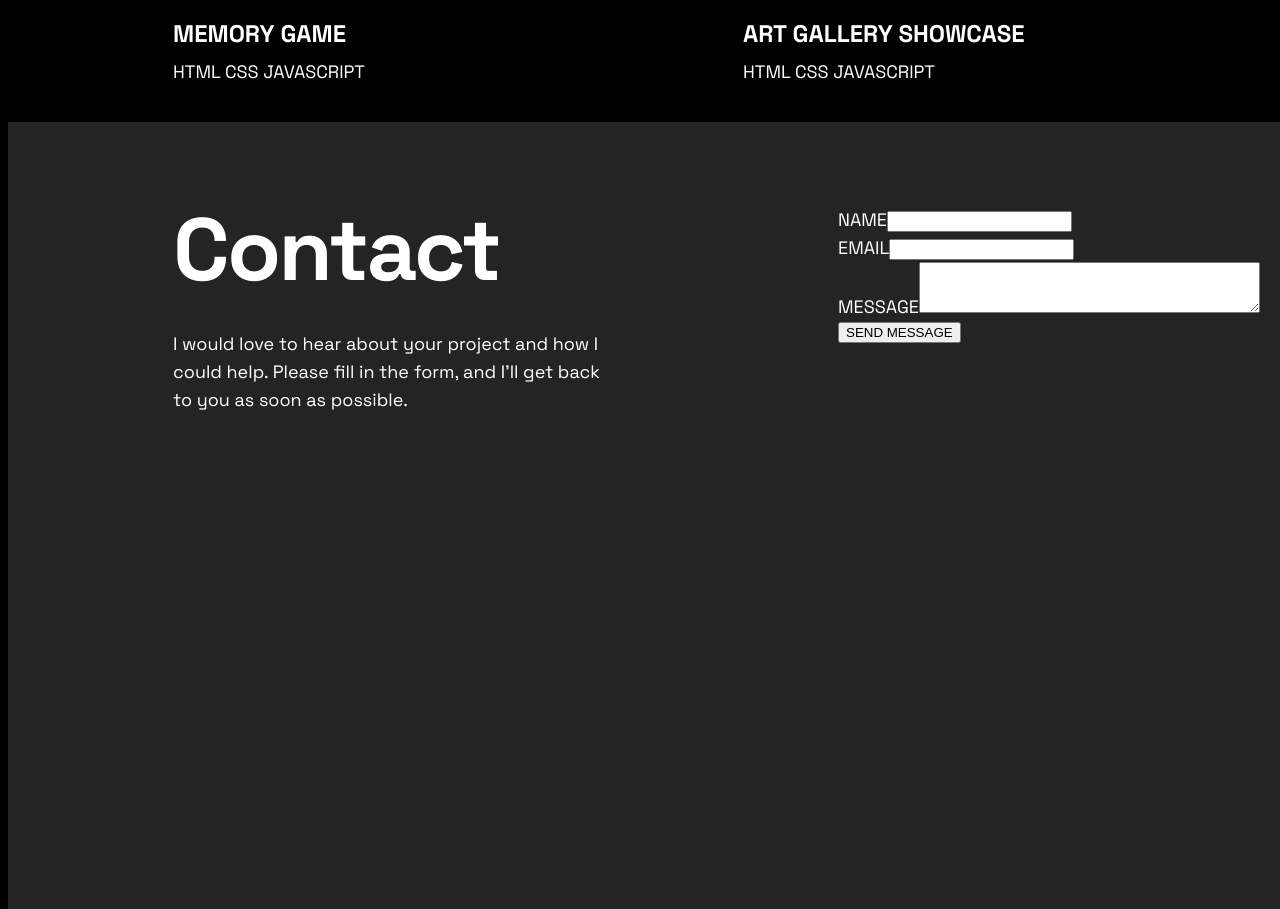
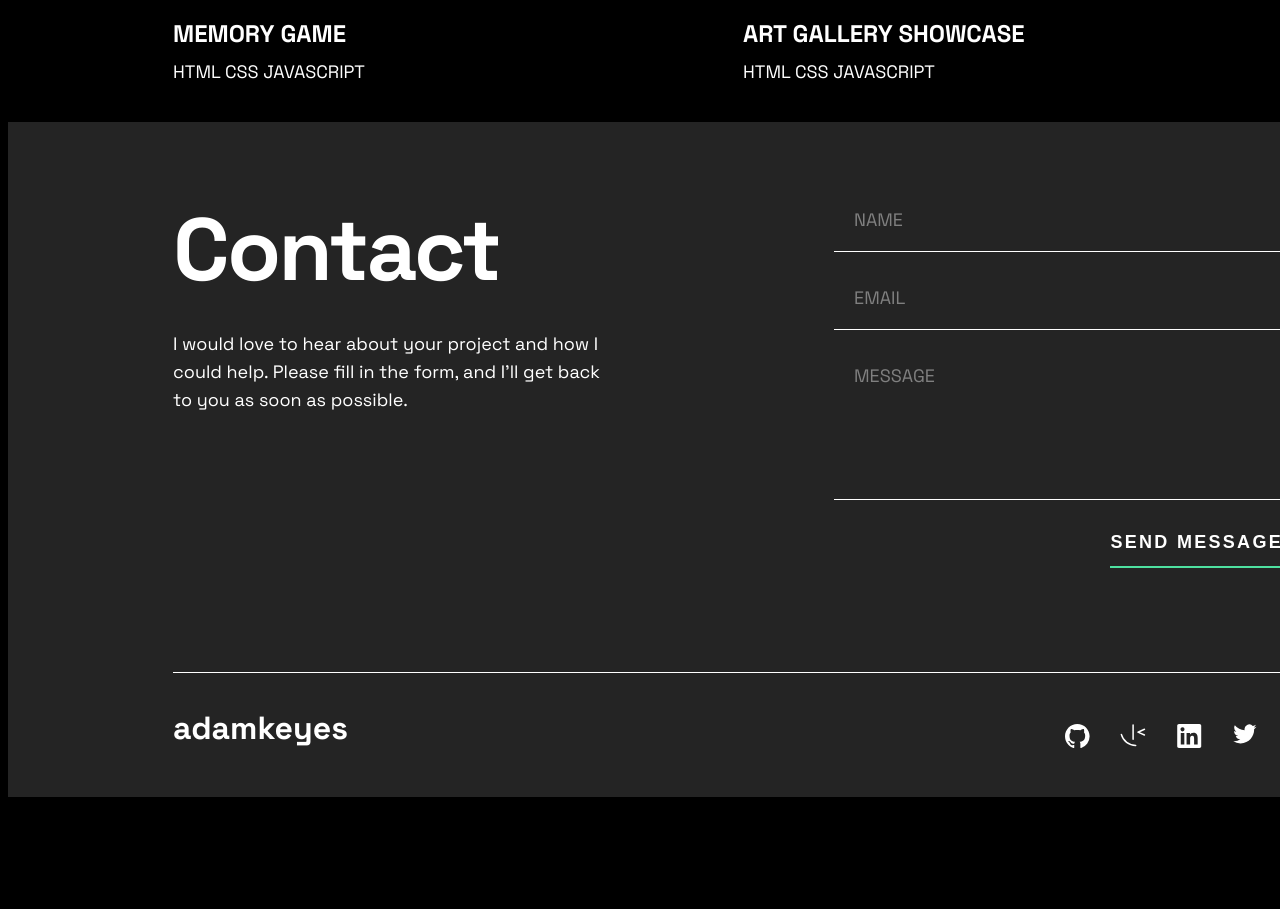
Before and after one commit to Stalius4/single-page-developer-portfolio, a React (Create React App) app: page / in a window 1280 px wide. Shown: the part 2988-3897 px from the top of the page. After the commit the page ends 3785 px from the top, so only its background shows below. Built offline with nearby package versions, Linux system fonts and the light colour scheme.

Commit message:
added styling on footer component

```diff
--- a/src/components/footer.js
+++ b/src/components/footer.js
@@ -1,5 +1,11 @@
 import "../styles/footer.css"
-
+import gitLogo  from "../assets/images/icon-github.svg"
+import frontMentorLogo from "../assets/images/icon-frontend-mentor.svg"
+import linkedInLogo from "../assets/images/icon-linkedin.svg"
+import twitter from "../assets/images/icon-twitter.svg"
+import photo from "../assets/images/image-profile-desktop.webp"
+import circle from "../assets/images/pattern-circle.svg"
+import rings from "../assets/images/pattern-rings.svg"
 
 function Footer(){
 
@@ -7,29 +13,40 @@ function Footer(){
 
     return(
         <div className="footer">
-
+           <div className="footer__inner">
             <div className="footer__description">
                 <h1 className="heading-XL">Contact</h1>
                 <p className="text-L">I would love to hear about your project and how I could help. Please fill in the form, and I’ll get back to you as soon as possible.</p>
             </div>
                 <form className="footer__form">
-                <section className="footer-name">
-                    <label for="name" className="text-L">NAME</label>
-                    <input type="text" name="name" id="name"></input>
+                <section className="form__section">
+                    <label for="name" className="form__title text-L">NAME</label>
+                    <input type="text" name="name" id="name" className="form__input"></input>
                 </section>
-                <section className="footer-email">
-                    <label for="email" className="text-L">EMAIL</label>
-                    <input type="text" name="email" id="email"></input>
+                <section className="form__section">
+                    <label for="email" className="form__title text-L">EMAIL</label>
+                    <input type="text" name="email" id="email" className="form__input"></input>
                 </section>
-                <section className="footer-email">
-                    <label for="message" className="text-L">MESSAGE</label>
-                    <textarea  name="message" id="message" rows={3} cols={40}></textarea>
+                <section className="form__section">
+                    <label for="message" className="form__title text-L">MESSAGE</label>
+                    <textarea  name="message" id="message" rows={7} cols={40} className="form__input"></textarea>
                 </section>
                 <section class="submission">
-                  <input type="submit" value="SEND MESSAGE"></input>
+                <button type="submit" class="button button--footer">SEND MESSAGE</button>
                      </section>
+                </form>
+                </div>
+         <div className="line line--padding-top"></div>
+         <nav className="profile__nav line--padding-top">
+          <div className="name-logo">adamkeyes</div>
+            <ul className="social-icons">
+              <li><img className="logo" src={gitLogo} alt="GitHub"/></li>
+              <li><img className="logo" src={frontMentorLogo} alt="Frontend Mentor"/></li>
+              <li><img className="logo" src={linkedInLogo} alt="linkedIn"/></li>
+              <li><img className="logo" src={twitter} alt="Twitter"/></li>
+            </ul>
+      </nav>
 
-                </form>
 
 
         </div>
--- a/src/styles/footer.css
+++ b/src/styles/footer.css
@@ -5,11 +5,19 @@
     max-width: 1449px;
     height: 675px;
     margin-top: 30px;
-    padding: 84px 0px  28px 165px;
+    padding: 0px 165px  ;
+}
+.footer__inner{
+    padding: 84px 0px ;
     display: flex;
     gap:220px;
 }
 
+.footer__form{
+    display: flex;
+    gap: 32px;
+    flex-direction: column;
+}
 
 .footer__description{
     display: flex;
@@ -17,3 +25,62 @@
     width: 445px;
     gap: 36px;
 }
+
+.form__input{
+    background-color: rgba(240, 248, 255, 0);
+    border: none;
+    border-bottom: white solid 1px;
+    resize: none;
+    width: 445px;
+}
+
+.form__section{
+    display: flex;
+    flex-direction: column;
+    color: grey;
+
+}
+.form__title{
+    margin-left:20px;
+}
+
+.button{
+    font-weight: bold;
+    font-size: 16px;
+    position: relative;
+    letter-spacing:2.29px;
+    border:none;
+    background: none;
+    color:white;
+    padding: 0px;
+}
+
+.button--footer {
+    position: relative;
+    background-color: transparent;
+    border: none;
+    padding: 0;
+    font-size: 18px; /* Adjust as needed */
+    cursor: pointer;
+    float: right;
+  }
+
+  .button--footer::after {
+    content: '';
+    position: absolute;
+    left: 0;
+    bottom: -15px;
+    width: 100%;
+    height: 2px;
+    background-color: var(--green);}
+
+    .line{
+         position: relative;
+         width: 100%;
+         border-bottom: solid 1px white;
+
+    }
+
+    .line--padding-top{
+        padding-top: 35px;
+    }
```
